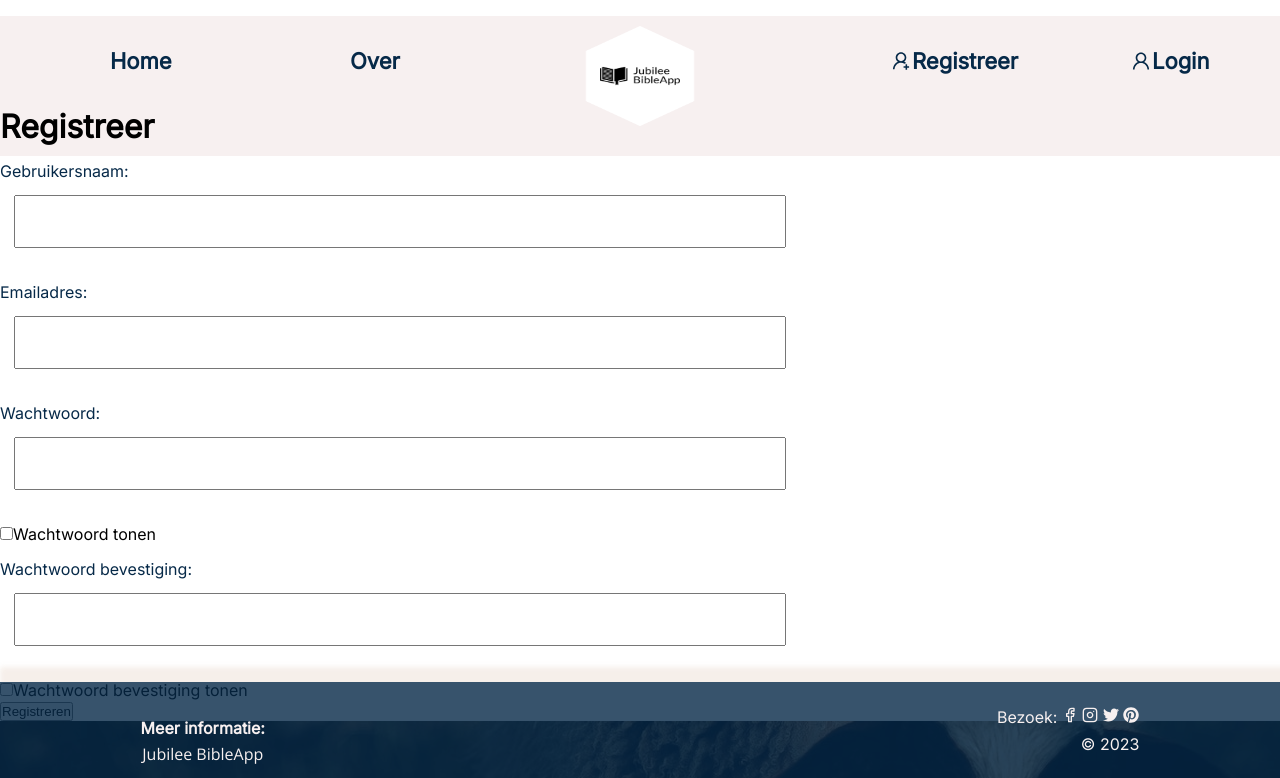
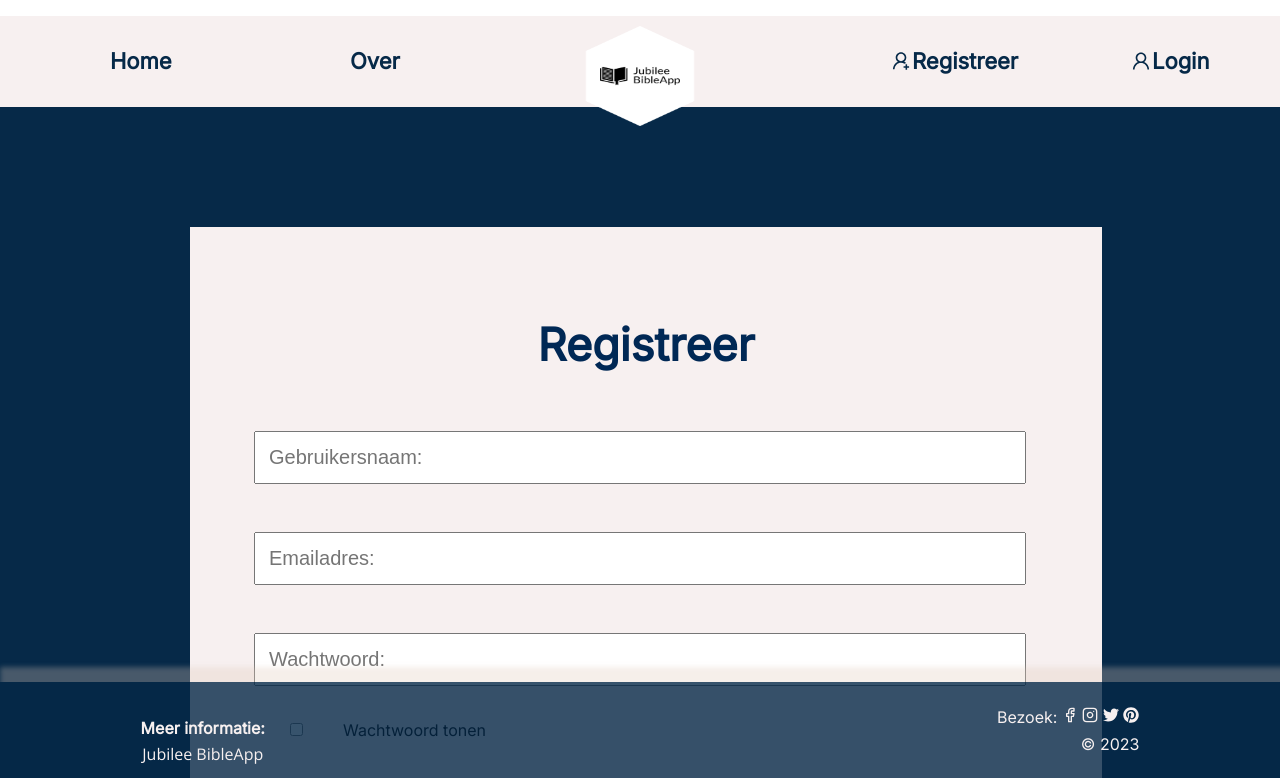
Before and after one commit to opesnoir/NOVI-frontend-2023-eindopdracht-mirre-jubileebibleapp, a React (Create React App) app: page /signup in a window 1280 px wide. Shown: the top 778 px of the page. Built offline with nearby package versions, Linux system fonts and the light colour scheme.

Commit message:
login en registerpage klaar, inclusief styling, inputlabels uitgecomment - ik vind het mooier zonder -  zie figmaontwerp voor het gebruik van placeholders boven inputlabel, het ziet er strakker uit.

```diff
--- a/src/components/FormInput/FormInput.jsx
+++ b/src/components/FormInput/FormInput.jsx
@@ -1,5 +1,6 @@
 import React from 'react';
 import styles from "./FormInput.module.css";
+import Button from "../Button/Button";
 
 const FormInput = ({inputId, inputLabel, inputType, inputName, placeholder, validationRules, register, errors}) => {
     return (
--- a/src/pages/login/Login.jsx
+++ b/src/pages/login/Login.jsx
@@ -46,7 +46,7 @@ const Login = () => {
                             inputName="name"
                             inputId="name-field"
                             /*inputLabel="Gebruikersnaam:"*/
-                            placeholder="Gebruikersnaam"
+                            placeholder="Gebruikersnaam:"
                             validationRules={{
                                 required: {
                                     value: true,
@@ -61,7 +61,7 @@ const Login = () => {
                             inputName="password"
                             inputId="password-field"
                             /*inputLabel="Wachtwoord:"*/
-                            placeholder="wachtwoord"
+                            placeholder="Wachtwoord:"
                             validationRules={{
                                 required: {
                                     value: true,
--- a/src/pages/login/Login.module.css
+++ b/src/pages/login/Login.module.css
@@ -1,4 +1,4 @@
-/*styles from*/
+/*styles login from*/
 
 .container__outer{
     display: flex;
@@ -26,16 +26,16 @@
     font-weight: bold;
 }
 
-.form__checkbox{
-    color: #062948;
-    margin: 1px 40px 15px 50px;
-}
-
 .form__container{
     display: flex;
     justify-content: center;
     text-align: center;
     padding: 20px 30px;
+}
+
+.form__checkbox{
+    color: #062948;
+    margin: 1px 40px 15px 50px;
 }
 
 .form__button{
--- a/src/pages/register/Register.jsx
+++ b/src/pages/register/Register.jsx
@@ -6,6 +6,7 @@ import Image from "../../components/Image/Image";
 import Wrapper from "../../components/Wrapper/Wrapper";
 import FormInput from "../../components/FormInput/FormInput";
 import {useForm} from "react-hook-form";
+import styles from "../login/Login.module.css";
 
 const Register = () => {
 
@@ -44,15 +45,17 @@ const Register = () => {
 
     return (
         <>
-            <Wrapper>
-                <h1>Registreer</h1>
-            </Wrapper>
+            <div className={styles.container__outer}>
+                <div>
+                    <div className={styles.container__inner}>
+                        <h1 className={styles.title}>Registreer</h1>
                         <form onSubmit={handleSubmit(registerUser)}>
                             <FormInput
                                 inputType="text"
                                 inputName="name"
                                 inputId="name-field"
-                    inputLabel="Gebruikersnaam:"
+                                /*inputLabel="Gebruikersnaam:"*/
+                                placeholder="Gebruikersnaam:"
                                 validationRules={{
                                     required: {
                                         value: true,
@@ -66,7 +69,8 @@ const Register = () => {
                                 inputType="email"
                                 inputName="email"
                                 inputId="email-field"
-                    inputLabel="Emailadres:"
+                                /*inputLabel="Emailadres:"*/
+                                placeholder="Emailadres:"
                                 validationRules={{
                                     required: {
                                         value: true,
@@ -84,7 +88,8 @@ const Register = () => {
                                 inputType={showPassword ? "text" : "password"}
                                 inputName="password"
                                 inputId="password-field"
-                    inputLabel="Wachtwoord:"
+                                /*inputLabel="Wachtwoord:"*/
+                                placeholder="Wachtwoord:"
                                 validationRules={{
                                     required: {
                                         value: true,
@@ -104,6 +109,7 @@ const Register = () => {
                             />
                             <label>
                                 <input
+                                    className={styles.form__checkbox}
                                     type="checkbox"
                                     checked={showPassword}
                                     onChange={() => setShowPassword(!showPassword)}
@@ -114,7 +120,8 @@ const Register = () => {
                                 inputType={showConfirmPassword ? "text" : "password"}
                                 inputName="confirmpassword"
                                 inputId="confirmpassword-field"
-                    inputLabel="Wachtwoord bevestiging:"
+                                /*inputLabel="Wachtwoord bevestiging:"*/
+                                placeholder="Wachtwoord bevestiging:"
                                 validationRules={{
                                     required: {
                                         value: true,
@@ -126,6 +133,7 @@ const Register = () => {
                             />
                             <label>
                                 <input
+                                    className={styles.form__checkbox}
                                     type="checkbox"
                                     checked={showConfirmPassword}
                                     onChange={() => setShowConfirmPassword(!showConfirmPassword)}
@@ -133,10 +141,15 @@ const Register = () => {
                                 Wachtwoord bevestiging tonen
                             </label>
                             <Button
+                                className={styles.form__button}
+                                container={styles.form__container}
                                 type="submit"
                                 name="Registreren"
                             />
                         </form>
+                    </div>
+                </div>
+            </div>
             <Image
                 image={lam}
                 alt="Afbeelding van een lam"
--- a/src/pages/register/Register.module.css
+++ b/src/pages/register/Register.module.css
@@ -0,0 +1 @@
+/*styling is located in Login.module.css*/
```
Lines whose indentation alone changed are shown as unchanged.
